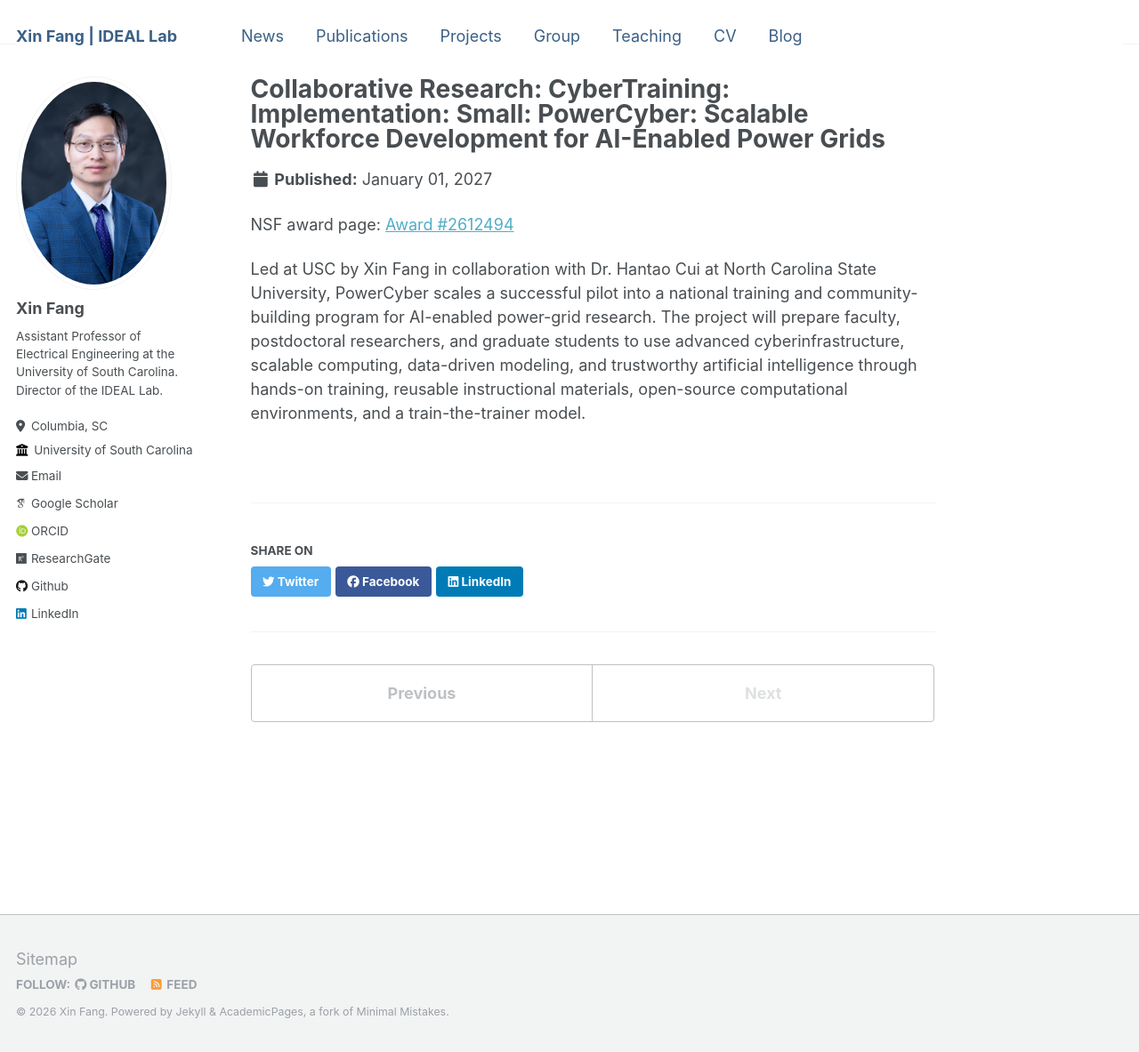
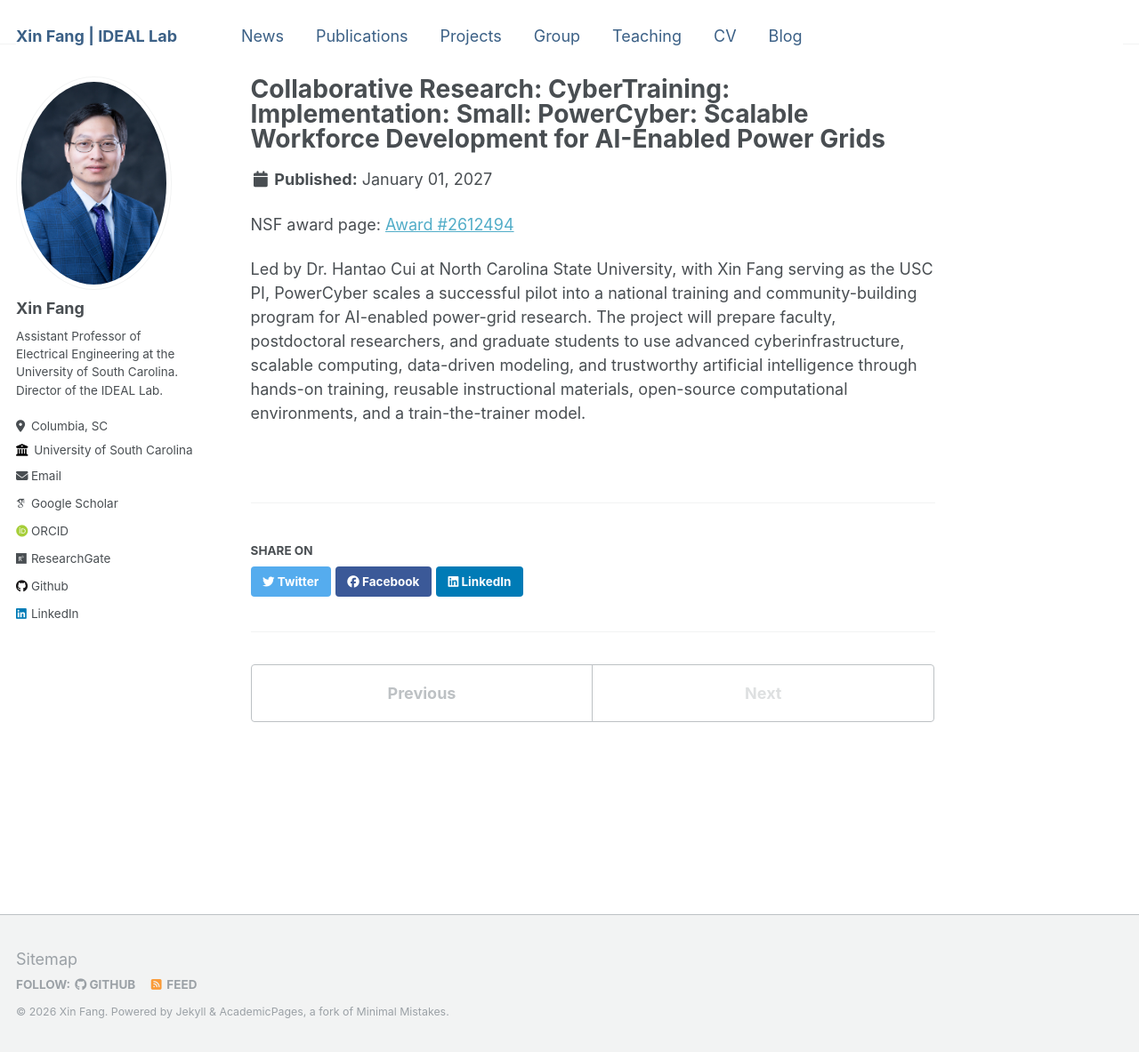
Before and after one commit to XinFang88/xinfang88.github.io, a Jekyll site: the page built from _projects/2026-NSF-PowerCyber-Implementation.md, in a window 1280 px wide and 1183 px high. Shown: the whole window at 89% size. Built offline with Jekyll 4.4.1, drawn with Linux system fonts in a browser that asks for light colours; some web fonts are replaced.

Commit message:
project update

```diff
--- a/_projects/2026-NSF-PowerCyber-Implementation.md
+++ b/_projects/2026-NSF-PowerCyber-Implementation.md
@@ -10,4 +10,4 @@ date: 2027-01-01 to 2029-12-31
 
 NSF award page: [Award #2612494](https://www.nsf.gov/awardsearch/show-award?AWD_ID=2612494)
 
-Led at USC by Xin Fang in collaboration with Dr. Hantao Cui at North Carolina State University, PowerCyber scales a successful pilot into a national training and community-building program for AI-enabled power-grid research. The project will prepare faculty, postdoctoral researchers, and graduate students to use advanced cyberinfrastructure, scalable computing, data-driven modeling, and trustworthy artificial intelligence through hands-on training, reusable instructional materials, open-source computational environments, and a train-the-trainer model.
+Led by Dr. Hantao Cui at North Carolina State University, with Xin Fang serving as the USC PI, PowerCyber scales a successful pilot into a national training and community-building program for AI-enabled power-grid research. The project will prepare faculty, postdoctoral researchers, and graduate students to use advanced cyberinfrastructure, scalable computing, data-driven modeling, and trustworthy artificial intelligence through hands-on training, reusable instructional materials, open-source computational environments, and a train-the-trainer model.
```
Also changed, not shown: other parts of _projects/2026-NSF-PowerCyber-Implementation.md (+1 -1 lines).
